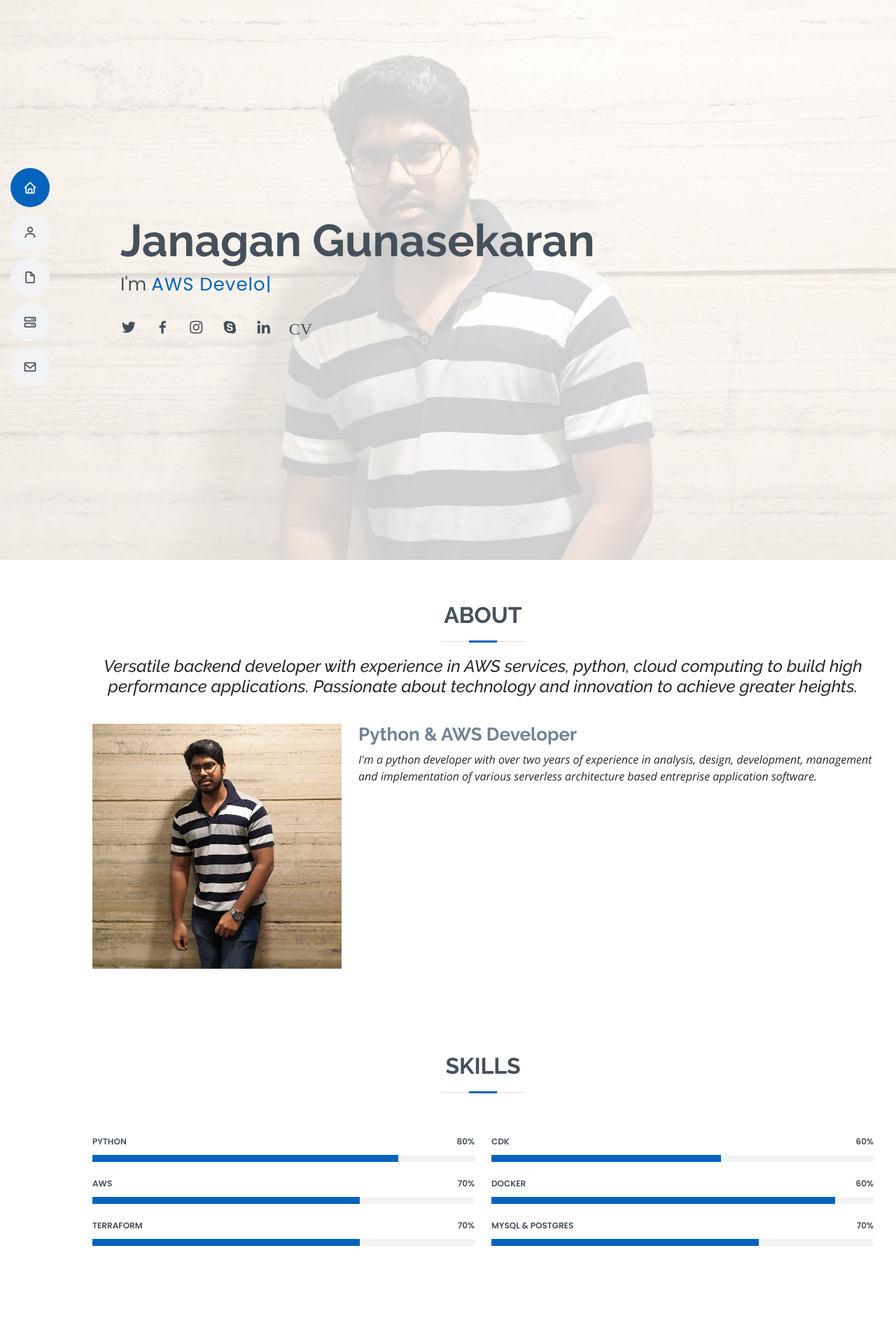
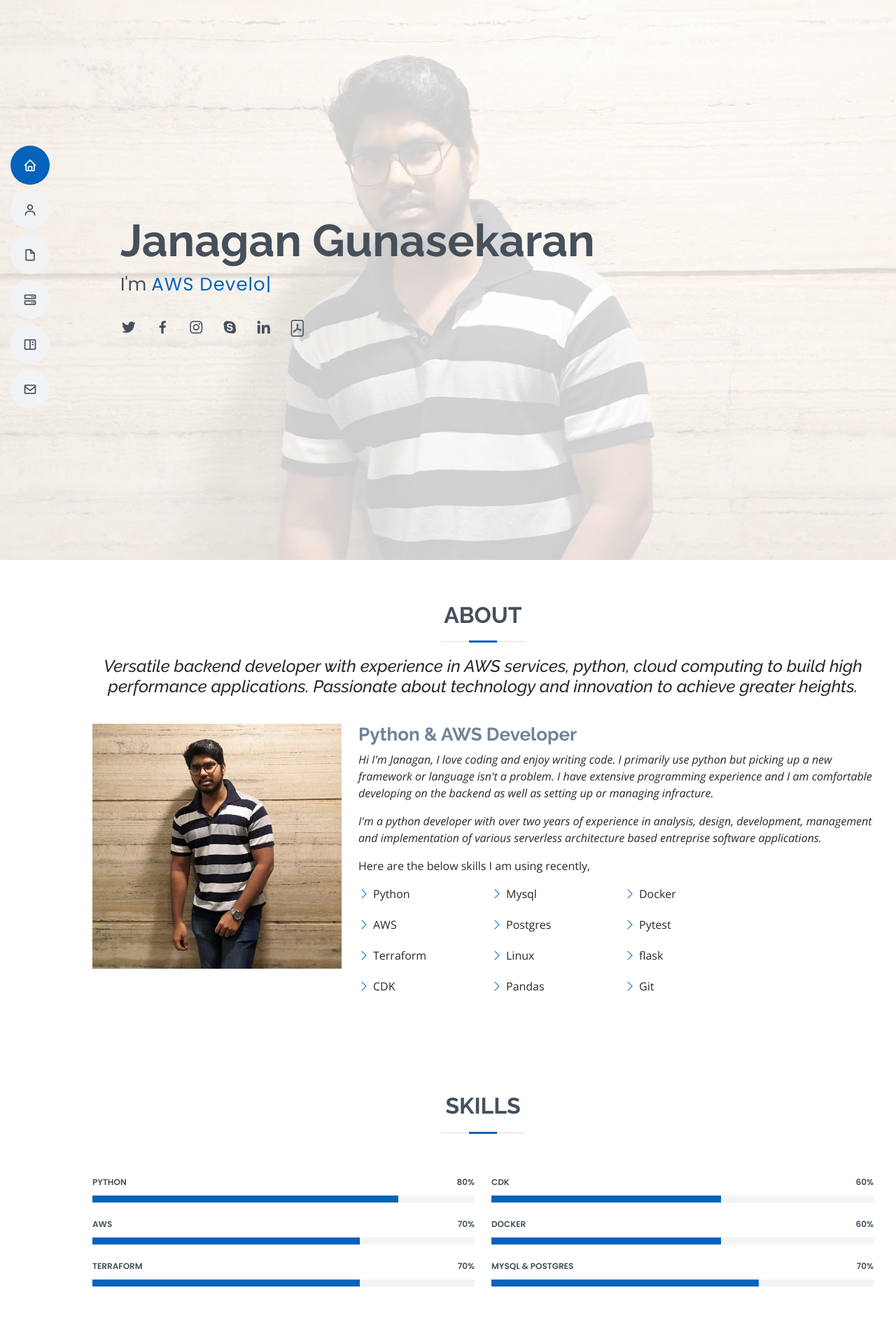
Before and after one commit to janagan-gunasekaran/janagan-gunasekaran.github.io, a PHP site: page / in a window 1280 px wide. Shown: the top 1913 px of the page at 70% size. Run offline with PHP 8.4, Linux system fonts and the light colour scheme.

Commit message:
static page hosting

```diff
--- a/info/index.html
+++ b/info/index.html
@@ -5,13 +5,12 @@
   <meta charset="utf-8">
   <meta content="width=device-width, initial-scale=1.0" name="viewport">
 
-  <title>janagan.gunasekaran.info</title>
+  <title>Janagan Gunasekaran</title>
   <meta content="" name="description">
   <meta content="" name="keywords">
 
   <!-- Favicons -->
-  <link href="assets/img/favicon.png" rel="icon">
-  <link href="assets/img/apple-touch-icon.png" rel="apple-touch-icon">
+  <link href="assets/img/jg.jpg" rel="icon">
 
   <!-- Google Fonts -->
   <link href="https://fonts.googleapis.com/css?family=Open+Sans:300,300i,400,400i,600,600i,700,700i|Raleway:300,300i,400,400i,500,500i,600,600i,700,700i|Poppins:300,300i,400,400i,500,500i,600,600i,700,700i" rel="stylesheet">
@@ -41,8 +40,8 @@
         <li><a href="#hero" class="nav-link scrollto active"><i class="bx bx-home"></i> <span>Home</span></a></li>
         <li><a href="#about" class="nav-link scrollto"><i class="bx bx-user"></i> <span>About</span></a></li>
         <li><a href="#resume" class="nav-link scrollto"><i class="bx bx-file-blank"></i> <span>Resume</span></a></li>
-        <!-- <li><a href="#portfolio" class="nav-link scrollto"><i class="bx bx-book-content"></i> <span>Portfolio</span></a></li> -->
-        <li><a href="#services" class="nav-link scrollto"><i class="bx bx-server"></i> <span>Services</span></a></li>
+        <li><a href="#services" class="nav-link scrollto"><i class="bx bx-server"></i> <span>Projects</span></a></li>
+        <li><a href="#achievements" class="nav-link scrollto"><i class="bx bx-book-content"></i> <span>Achievements</span></a></li>
         <li><a href="#contact" class="nav-link scrollto"><i class="bx bx-envelope"></i> <span>Contact</span></a></li>
       </ul>
     </nav><!-- .nav-menu -->
@@ -60,8 +59,8 @@
         <a href="#" class="facebook"><i class="bx bxl-facebook"></i></a>
         <a href="#" class="instagram"><i class="bx bxl-instagram"></i></a>
         <a href="#" class="google-plus"><i class="bx bxl-skype"></i></a>
-        <a href="#" class="linkedin"><i class="bx bxl-linkedin"></i></a>
-        <a href=""  class="resume"><i class="bx">CV</i> </a>
+        <a href="#" target="_blank" class="linkedin"><i class="bx bxl-linkedin"></i></a>
+        <a href="assets/resume/Janagan_Gunasekaran_resume.pdf"  target="_blank" class="bi bi-file-pdf" title="resume"><i class="bx"></i> </a>
       </div>
     </div>
   </section>
@@ -84,9 +83,43 @@
           </div>
           <div class="col-lg-8 pt-4 pt-lg-0 content">
             <h3>Python &amp; AWS Developer</h3>
-            <p class="fst-italic">
-              I'm a python developer with over two years of experience in analysis, design, development, management and implementation of various serverless architecture based entreprise application software.
-            </p>
+            <p><i>
+              Hi I'm Janagan, I love coding and enjoy writing code.
+              I primarily use python but picking up a new framework or language isn't a problem.
+              I have extensive programming experience and I am comfortable developing on the backend as well as setting up or managing infracture.
+            </i></p>
+            <p><i>
+              I'm a python developer with over two years of experience in analysis,
+              design, development, management and implementation of various serverless architecture
+              based entreprise software applications.
+            </i></p>
+            <p>Here are the below skills I am using recently,</p>
+            <div class="row">
+              <div class="col-lg-3">
+                <ul>
+                  <li><i class="bi bi-chevron-right"></i> <span>Python</span></li>
+                  <li><i class="bi bi-chevron-right"></i> <span>AWS</span></li>
+                  <li><i class="bi bi-chevron-right"></i><span>Terraform</span></li>
+                  <li><i class="bi bi-chevron-right"></i> <span>CDK</span></li>
+                </ul>
+              </div>
+              <div class="col-lg-3">
+                <ul>
+                  <li><i class="bi bi-chevron-right"></i><span>Mysql</span></li>
+                  <li><i class="bi bi-chevron-right"></i>  <span>Postgres</span></li>
+                  <li><i class="bi bi-chevron-right"></i> <span>Linux</span></li>
+                  <li><i class="bi bi-chevron-right"></i> <span>Pandas</span></li>
+                </ul>
+              </div>
+              <div class="col-lg-3">
+                <ul>
+                  <li><i class="bi bi-chevron-right"></i><span>Docker</span></li>
+                  <li><i class="bi bi-chevron-right"></i>  <span>Pytest</span></li>
+                  <li><i class="bi bi-chevron-right"></i> <span>flask</span></li>
+                  <li><i class="bi bi-chevron-right"></i> <span>Git</span></li>
+                </ul>
+              </div>
+            </div>
           </div>
         </div>
 
@@ -141,7 +174,7 @@
             <div class="progress">
               <span class="skill">Docker <i class="val">60%</i></span>
               <div class="progress-bar-wrap">
-                <div class="progress-bar" role="progressbar" aria-valuenow="90" aria-valuemin="0" aria-valuemax="100"></div>
+                <div class="progress-bar" role="progressbar" aria-valuenow="60" aria-valuemin="0" aria-valuemax="100"></div>
               </div>
             </div>
 
@@ -247,8 +280,9 @@
               <div class="icon">
                 <i class="bx bxl-aws"></i>
               </div>
-              <h4><a href="https://github.com/JanaganGunasekaran" target="_blank">Step Functions</a></h4>
-              <p>Automated the PySpark jobs using Step functions and automated upload and download of files using step functions, S3,
+              <h4><a>Step Functions</a></h4>
+              <p>Automated the PySpark jobs using Step functions and automated upload and download of files using step
+                functions, S3,
                 Lambda</p>
             </div>
           </div>
@@ -258,7 +292,7 @@
               <div class="icon">
                 <i class="bx bxl-aws"></i>
               </div>
-              <h4><a href="https://github.com/JanaganGunasekaran" target="_blank">AWS App Runner</a></h4>
+              <h4><a>AWS App Runner</a></h4>
               <p>Hosted containerized angular applications in AWS App Runner
                 using ECR, Docker.</p>
             </div>
@@ -269,17 +303,18 @@
               <div class="icon">
                 <i class="bx bxl-aws"></i>
               </div>
-              <h4><a href="https://github.com/JanaganGunasekaran" target="_blank">Lambda</a></h4>
+              <h4><a>Lambda</a></h4>
               <p>Automated the lambda retry logic using SNS, SQS and using step functions</p>
             </div>
           </div>
         </div>
 
       </div>
-    </section><!-- End Services Section -->
+    </section>
+<!-- End Services Section -->
 
     <!-- ======= Testimonials Section ======= -->
-    <section id="testimonials" class="testimonials section-bg">
+    <!-- <section id="testimonials" class="testimonials section-bg">
       <div class="container" data-aos="fade-up">
 
         <div class="section-title">
@@ -300,7 +335,8 @@
                   <i class="bx bxs-quote-alt-right quote-icon-right"></i>
                 </p>
               </div>
-            </div><!-- End testimonial item -->
+            </div>
+
 
             <div class="swiper-slide">
               <div class="testimonial-item">
@@ -313,7 +349,8 @@
                   <i class="bx bxs-quote-alt-right quote-icon-right"></i>
                 </p>
               </div>
-            </div><!-- End testimonial item -->
+            </div>
+
 
             <div class="swiper-slide">
               <div class="testimonial-item">
@@ -326,7 +363,7 @@
                   <i class="bx bxs-quote-alt-right quote-icon-right"></i>
                 </p>
               </div>
-            </div><!-- End testimonial item -->
+            </div>
 
             <div class="swiper-slide">
               <div class="testimonial-item">
@@ -339,7 +376,7 @@
                   <i class="bx bxs-quote-alt-right quote-icon-right"></i>
                 </p>
               </div>
-            </div><!-- End testimonial item -->
+            </div>
 
             <div class="swiper-slide">
               <div class="testimonial-item">
@@ -352,15 +389,53 @@
                   <i class="bx bxs-quote-alt-right quote-icon-right"></i>
                 </p>
               </div>
-            </div><!-- End testimonial item -->
+            </div>
 
           </div>
           <div class="swiper-pagination"></div>
         </div>
 
       </div>
-    </section><!-- End Testimonials Section -->
+    </section> -->
+<!-- End Testimonials Section -->
+<section id="achievements" class="services">
+  <div class="container" data-aos="fade-up">
+    <div class="section-title">
+      <h2>Achievements</h2>
+    </div>
+    <div class="row">
 
+      <div class="col-md-10 offset-md-1 features-holder">
+        <div class="row">
+
+          <div class="col-md-4 col-sm-12 text-center mt-4">
+            <div class="shadow rounded feature-item p-4 mb-4" data-aos="fade-up">
+              <h4>EOQ Nominee (IDP)</h4>
+              <p>I was nominated
+                for the best employee (2022 -2023) of the IELTS project.
+                </p>
+            </div>
+          </div>
+          <div class="col-md-4 col-sm-12 text-center mt-4">
+            <div class="shadow rounded feature-item p-4 mb-4" data-aos="fade-up">
+              <h4>CAT 2022</h4>
+              <p>59.34 percentile</p>
+              </p> VARC-28, DILR-53, QA-86</p>
+            </div>
+          </div>
+          <div class="col-md-4 col-sm-12 text-center mt-4">
+            <div class="shadow rounded feature-item p-4 mb-4" data-aos="fade-up">
+              <h4>Azure DP 900</h4>
+              <p>Microsoft Azure Data Fundamentals validates knowledge of core data concepts and related Microsoft Azure data services.</p>
+            </div>
+          </div>
+
+        </div>
+      </div>
+
+    </div>
+  </div>
+</section>
     <!-- ======= Contact Section ======= -->
     <section id="contact" class="contact">
       <div class="container" data-aos="fade-up">
@@ -382,7 +457,7 @@
               <div class="email">
                 <i class="bi bi-envelope"></i>
                 <h4>Email:</h4>
-                <p>janagan.gu1998@example.com</p>
+                <p>janagan.gu1998@gmail.com</p>
               </div>
 
               <div class="phone">
@@ -439,7 +514,7 @@
         <a href="#" class="instagram"><i class="bx bxl-instagram"></i></a>
         <a href="#" class="google-plus"><i class="bx bxl-skype"></i></a>
         <a href="#" class="linkedin"><i class="bx bxl-linkedin"></i></a>
-        <a href=""  class="resume"><i class="bx">CV</i> </a>
+        <a href="assets/resume/Janagan_Gunasekaran_resume.pdf"  target="_blank" ><i class="bx bi-file-pdf"></i> </a>
       </div>
       <div class="copyright">
         &copy; Copyright <strong><span>2023</span></strong>. All Rights Reserved
@@ -472,5 +547,4 @@
   <script src="assets/js/main.js"></script>
 
 </body>
-
 </html>
```
Also changed, not shown: info/forms/contact.php (+9 -9 lines), info/assets/img/apple-touch-icon.png (deleted), info/assets/img/favicon.png (deleted), info/assets/img/jg.jpg (added), 1 other file.
